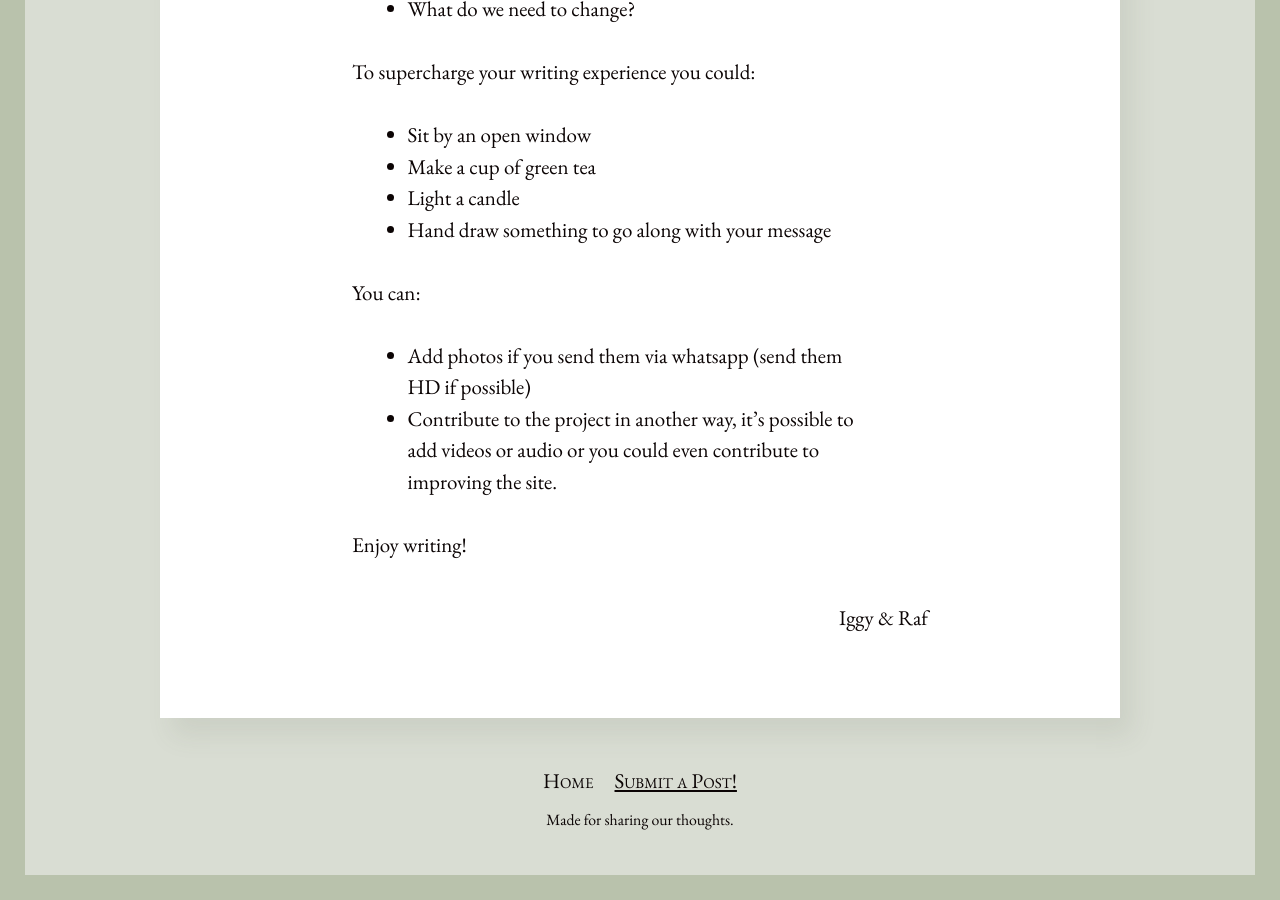
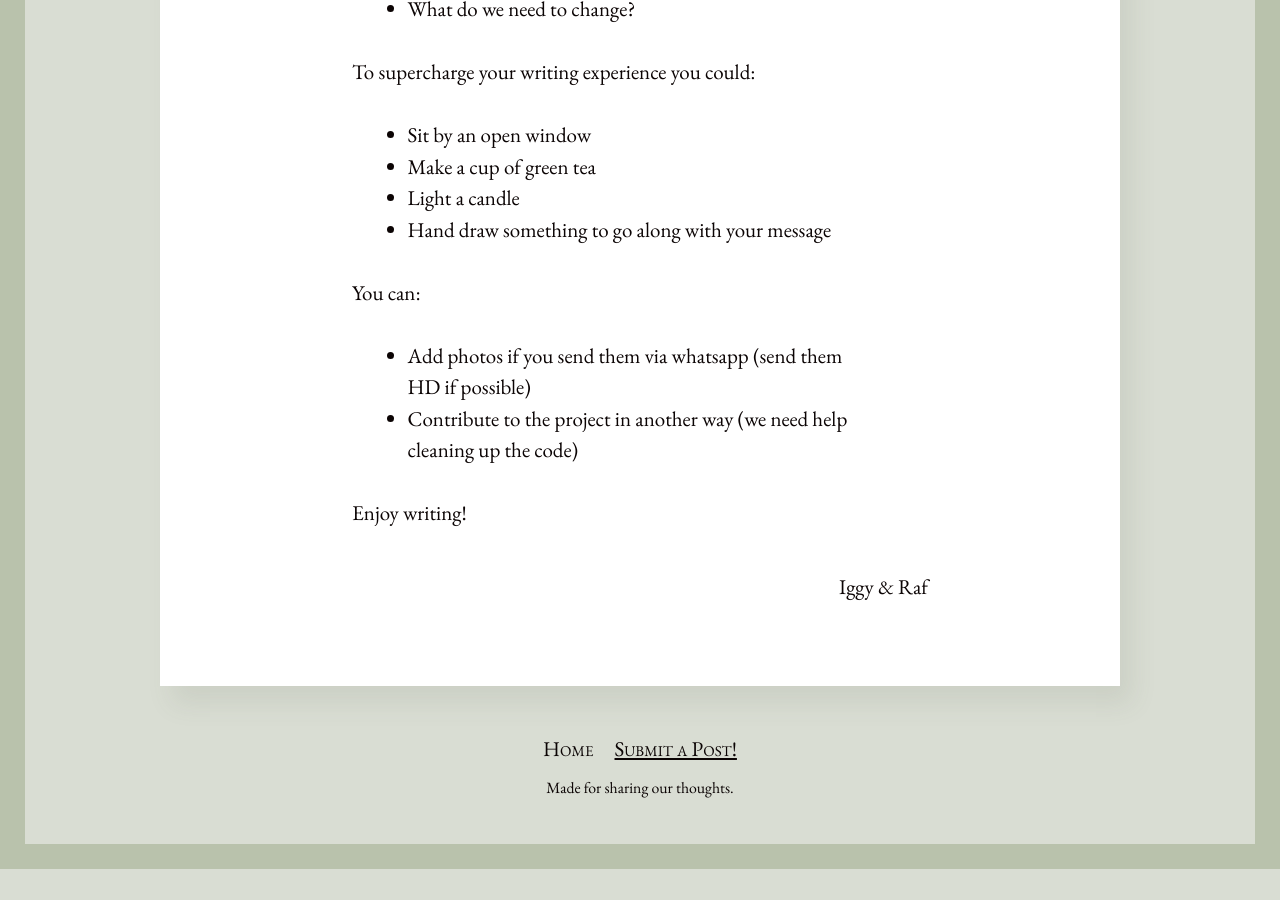
Before and after one commit to batterypointwriting/batterypointwriting.github.io, a Jekyll site: the page built from submit.md, in a window 1280 px wide and 900 px high, scrolled down 1315 px. Built offline with Jekyll 4.4.1, drawn with Linux system fonts in a browser that asks for light colours; after the commit the page ends 2184 px from its top, so only the background shows below that.

Commit message:
Update submit.md

```diff
--- a/submit.md
+++ b/submit.md
@@ -32,6 +32,6 @@ To supercharge your writing experience you could:
 
 You can:
 - Add photos if you send them via whatsapp (send them HD if possible)
-- Contribute to the project in another way, it's possible to add videos or audio or you could even contribute to improving the site.
+- Contribute to the project in another way (we need help cleaning up the code)
 
 Enjoy writing!
```
